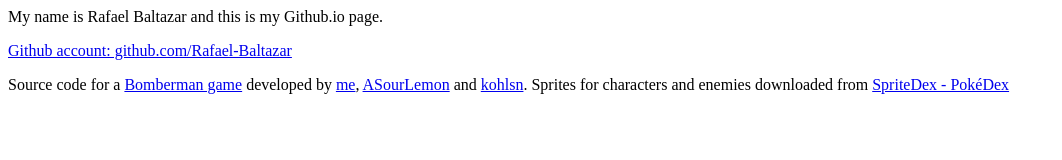
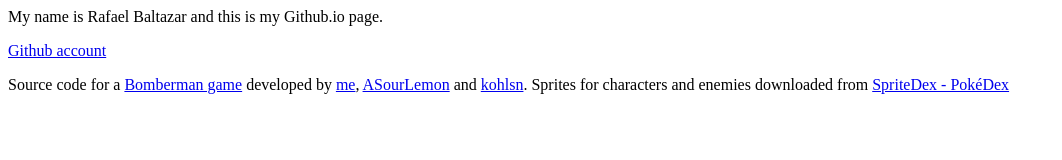
Before and after one commit to Rafael-Baltazar/Rafael-Baltazar.github.io, a plain HTML site: page index.html in a window 1280 px wide. Shown: the whole page, without its empty margins (0-1062 px from the left). Drawn offline with Linux system fonts and the light colour scheme.

Commit message:
Updated index.html

```diff
--- a/index.html
+++ b/index.html
@@ -4,7 +4,7 @@
 </head>
 <body>
 <p>My name is Rafael Baltazar and this is my Github.io page.</p>
-<p><a href="http://github.com/Rafael-Baltazar">Github account: github.com/Rafael-Baltazar</a></p>
+<p><a href="http://github.com/Rafael-Baltazar">Github account</a></p>
 <p>Source code for a <a href="http://github.com/Rafael-Baltazar/bombermanCmov">Bomberman game</a> developed by <a href="http://github.com/Rafael-Baltazar">me</a>, <a href="http://github.com/ASourLemon">ASourLemon</a> and <a href="http://github.com/kohlsn">kohlsn</a>. Sprites for characters and enemies downloaded from <a href="http://pldh.net/dex/sprites">SpriteDex - Pok&eacuteDex</a></p>
 </body>
 </html>
```
